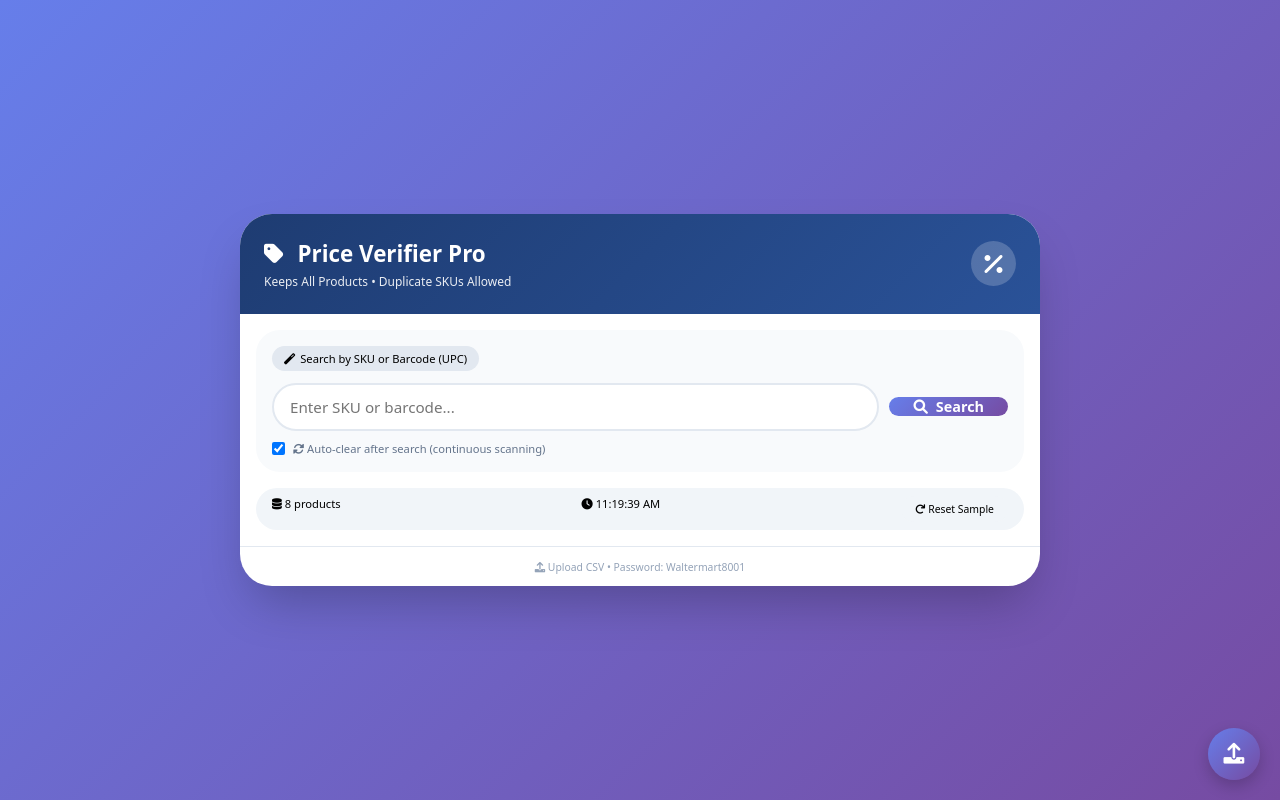
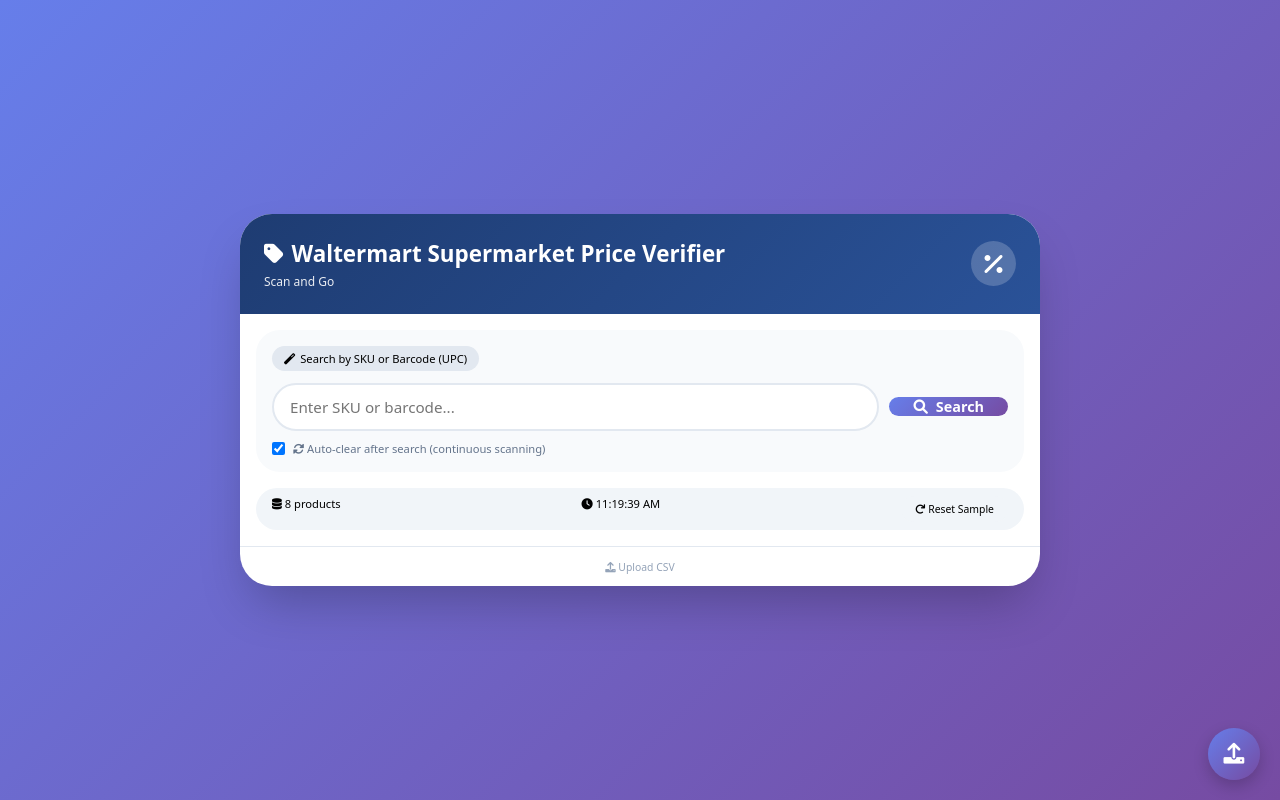
Before and after one commit to shee8660-art/PriceVer, a plain HTML site: page index.html in a window 1280 px wide. Drawn offline with Linux system fonts and the light colour scheme.

Commit message:
Update index.html

```diff
--- a/index.html
+++ b/index.html
@@ -3,7 +3,7 @@
 <head>
     <meta charset="UTF-8">
     <meta name="viewport" content="width=device-width, initial-scale=1.0, user-scalable=yes, viewport-fit=cover">
-    <title>Price Verifier Pro - Keeps All Products</title>
+    <title>Waltermart Price Verifier</title>
     <!-- ZXing library for cross-platform barcode scanning -->
     <script src="https://unpkg.com/@zxing/library@0.18.6/index.min.js"></script>
     <link rel="stylesheet" href="https://cdnjs.cloudflare.com/ajax/libs/font-awesome/6.0.0-beta3/css/all.min.css">
@@ -108,7 +108,7 @@
 <body>
 <div class="container">
     <div class="header">
-        <div><h1><i class="fas fa-tag"></i> Price Verifier Pro</h1><p class="sub">Keeps All Products • Duplicate SKUs Allowed</p></div>
+        <div><h1><i class="fas fa-tag"></i>Waltermart Supermarket Price Verifier</h1><p class="sub">Scan and Go</p></div>
         <div class="promo-icon"><i class="fas fa-percent"></i></div>
     </div>
 
@@ -156,7 +156,7 @@
         </div>
     </div>
 
-    <footer><i class="fas fa-upload"></i> Upload CSV • Password: Waltermart8001</footer>
+    <footer><i class="fas fa-upload"></i> Upload CSV</footer>
 </div>
 
 <button class="upload-btn" id="uploadBtn"><i class="fas fa-upload"></i></button>
```
